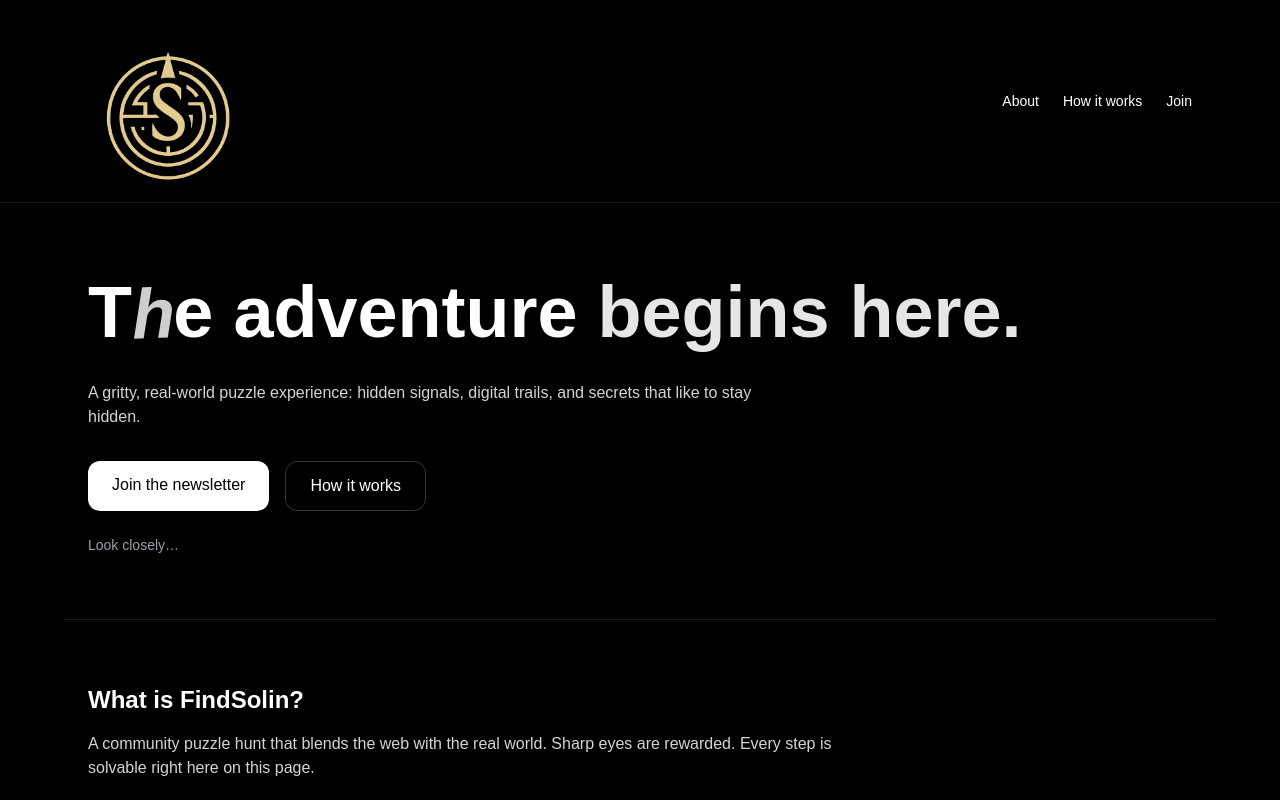
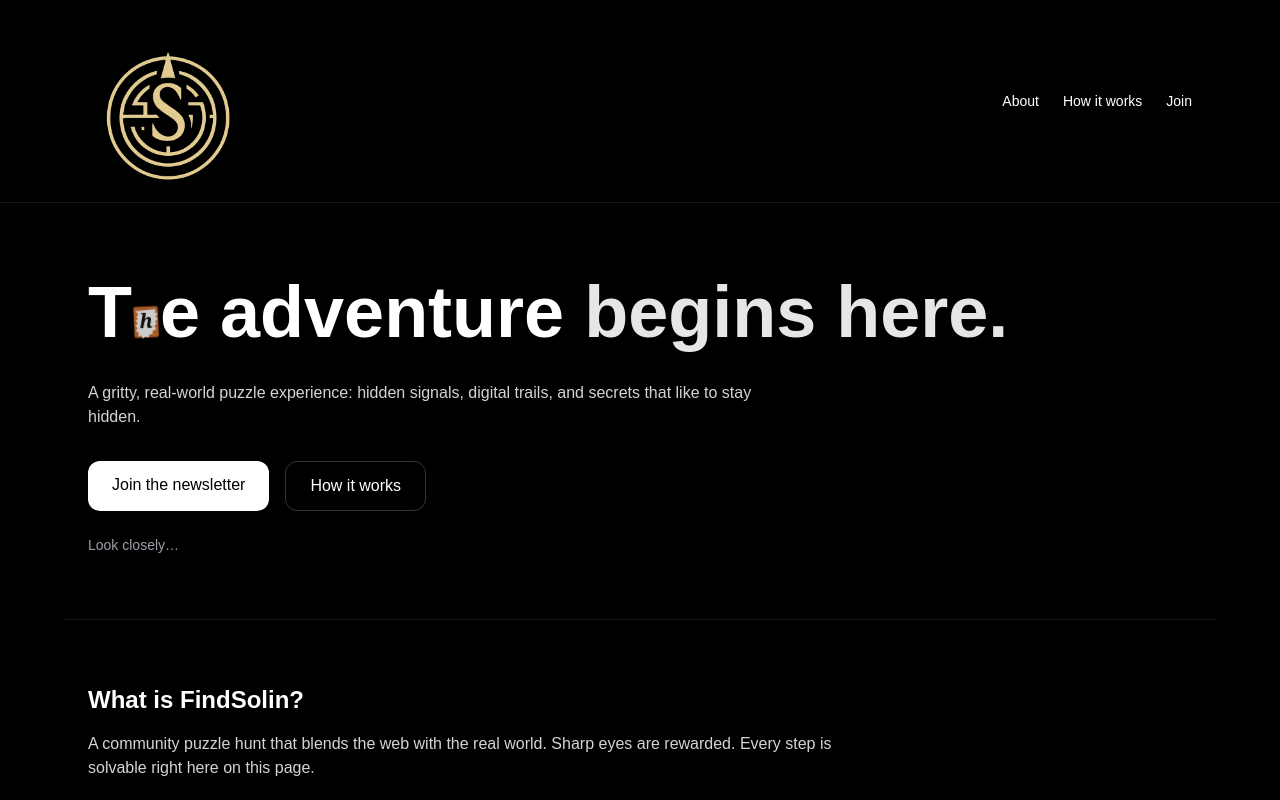
Before and after one commit to MikewMRW/findsolin-site, a Next.js app: page / in a window 1280 px wide. Shown: the top 800 px of the page. Built offline with nearby package versions, Linux system fonts and the light colour scheme.

Commit message:
Update page.tsx

```diff
--- a/src/app/page.tsx
+++ b/src/app/page.tsx
@@ -5,6 +5,47 @@ import Image from 'next/image';
 import Link from 'next/link';
 import React, { Suspense, useEffect, useMemo, useRef, useState } from 'react';
 import { useSearchParams } from 'next/navigation';
+// inline ransom-style "h" tile (SVG)
+function RansomH({ animate = false }: { animate?: boolean }) {
+  return (
+    <span
+      className={`inline-block align-baseline ${animate ? 'fs-blink' : ''}`}
+      style={{ transform: 'rotate(-2.5deg) translateY(3px)', lineHeight: 0 }}
+      aria-hidden="true"
+    >
+      <svg
+        xmlns="http://www.w3.org/2000/svg"
+        width="28"
+        height="36"
+        viewBox="0 0 100 130"
+        role="img"
+        aria-label="h (cut-out)"
+      >
+        {/* colored magazine tile */}
+        <rect x="6" y="9" width="88" height="112" rx="7" ry="7" fill="#d46f2e" />
+        {/* torn white paper */}
+        <path
+          d="M12 24 L86 20 83 31 93 38 84 46 92 56 82 64 88 72 79 79 85 92 71 98 73 109 60 110 56 121 44 117 36 125 30 113 20 117 21 101 11 97 18 86 10 76 21 70 12 59 21 54 15 44 24 38 16 28 Z"
+          fill="#fff"
+        />
+        {/* the letter */}
+        <text
+          x="50"
+          y="86"
+          textAnchor="middle"
+          fontSize="72"
+          fontFamily="'Georgia','Times New Roman',serif"
+          fontWeight="700"
+          fontStyle="italic"
+          fill="#111"
+        >
+          h
+        </text>
+      </svg>
+    </span>
+  );
+}
+
 
 /* --------------------- tiny UI helpers --------------------- */
 function Toast({ message }: { message: string | null }) {
@@ -236,14 +277,15 @@ function Landing() {
           <button
   aria-label="(Hidden) letter H"
   onClick={() => markFound('H')}
-  className={`inline-block align-baseline font-mono italic tracking-tight text-[0.98em] text-zinc-200/90 transition ${
+  className={`inline-block align-baseline transition ${
     debug ? 'outline outline-1 outline-fuchsia-500' : ''
   }`}
-  style={{ transform: 'translateY(1px) rotate(-2deg)' }}
   title={debug ? 'Hidden H' : undefined}
 >
-  h
+  <RansomH animate={!found.has('H') && !debug} />
+  <span className="sr-only">h</span>
 </button>
+
 
           e adventure <span className="opacity-90">begins here.</span>
         </h1>
```
